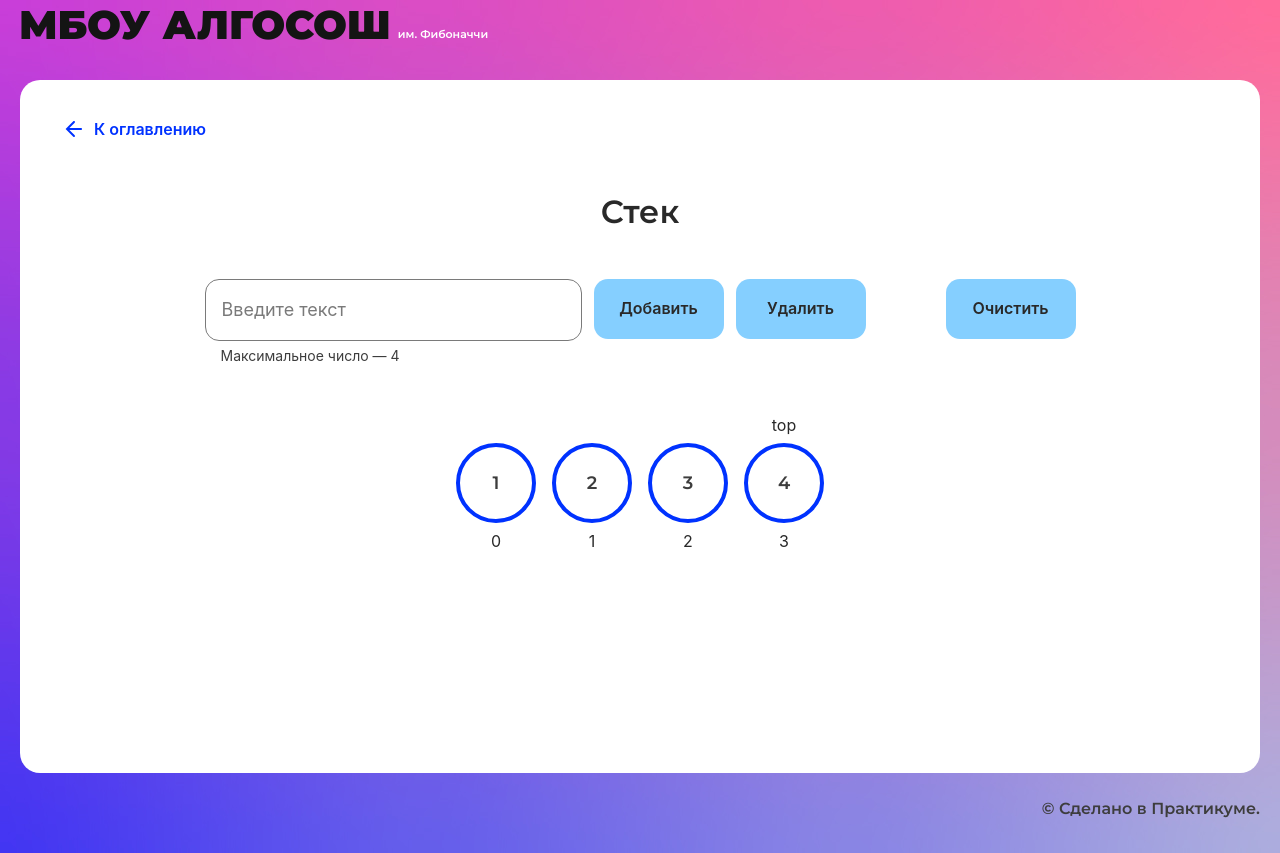
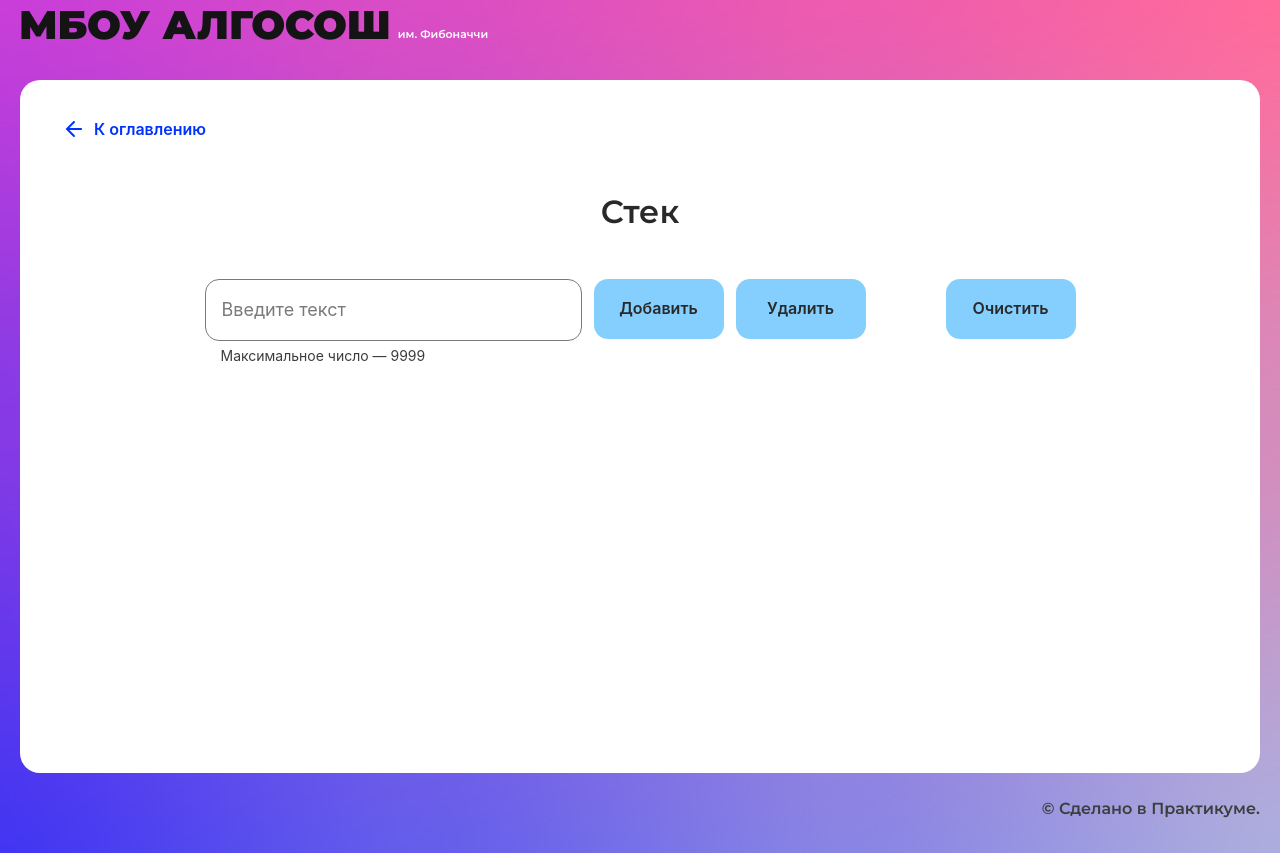
Before and after one commit to denis-ttk-1975/algososh, a React (Create React App) app: page /stack in a window 1280 px wide. Built offline with nearby package versions, Linux system fonts and the light colour scheme.

Commit message:
digits added to stack

```diff
--- a/src/components/stack-page/stack-page.tsx
+++ b/src/components/stack-page/stack-page.tsx
@@ -1,35 +1,67 @@
-import React, { useState, ChangeEvent } from 'react';
+import React, { useState, ChangeEvent, useRef, useEffect, MouseEvent } from 'react';
 import { SolutionLayout } from '../ui/solution-layout/solution-layout';
 import { Input } from '../ui/input/input';
 import { Circle } from '../ui/circle/circle';
 import { Button } from '../ui/button/button';
 
+import { DELAY_IN_MS, SHORT_DELAY_IN_MS } from './../../constants/delays';
+
 import styles from './stack-page.module.css';
 import './stack-page.css';
 
+let stackFromTask: number[] = [];
+
 export const StackPage: React.FC = () => {
-  const [word, setWord] = useState('1234');
+  const timerRef = useRef<ReturnType<typeof setTimeout> | null>(null);
+
+  // clear timer Timeout when unmounted to prevent memory leak
+
+  useEffect(() => {
+    return () => {
+      if (timerRef.current) {
+        clearTimeout(timerRef.current);
+      }
+    };
+  }, []);
+
+  const [word, setWord] = useState<number | null>(null);
+
   const handleChange = (event: ChangeEvent<HTMLInputElement>) => {
-    setWord(event.target.value);
+    setWord(+event.target.value);
   };
-  const stackFromTask = Array.from(word);
+
+  const handleAddClick = (event: MouseEvent<HTMLButtonElement>) => {
+    if (word) {
+      stackFromTask.push(word);
+    }
+  };
+
+  const handleDeleteClick = (event: MouseEvent<HTMLButtonElement>) => {
+    if (stackFromTask.length) {
+      stackFromTask.pop();
+    }
+  };
+
+  const handlePurgeClick = (event: MouseEvent<HTMLButtonElement>) => {
+    stackFromTask = [];
+  };
 
   return (
     <SolutionLayout title='Стек'>
       <div className={`${styles.stackContentArea}`}>
         <div className={`${styles.inputArea}`}>
-          <Input isLimitText={true} type={'number'} max={4} extraClass={'input-style'} onChange={handleChange} />
-          <Button text={'Добавить'} extraClass={''} />
-          <Button text={'Удалить'} extraClass={''} />
+          <Input isLimitText={true} type={'number'} max={9999} extraClass={'input-style'} onChange={handleChange} />
+          <Button text={'Добавить'} extraClass={''} onClick={handleAddClick} />
+          <Button text={'Удалить'} extraClass={''} onClick={handleDeleteClick} />
 
-          <Button text={'Очистить'} extraClass={'margin-left-68'} />
+          <Button text={'Очистить'} extraClass={'margin-left-68'} onClick={handlePurgeClick} />
         </div>
         <div className={`${styles.circleArea}`}>
           {stackFromTask.map((elem, key, array) => {
             return (
-              <div className={`${styles.countedCircle}`}>
+              <div className={`${styles.countedCircle}`} key={key}>
                 <p>{key !== array.length - 1 ? ' ' : 'top'}</p>
-                <Circle letter={elem} />
+                <Circle letter={String(elem)} />
                 <p>{key}</p>
               </div>
             );
```
